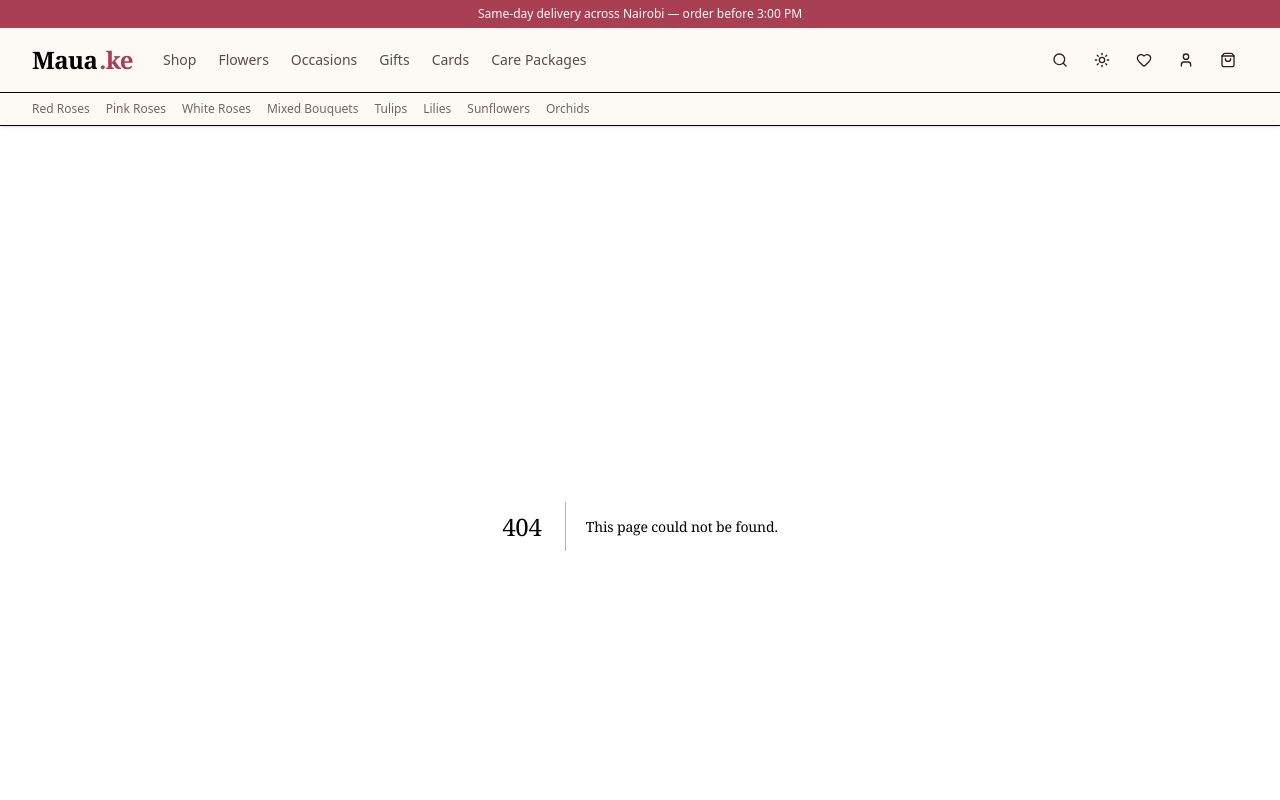
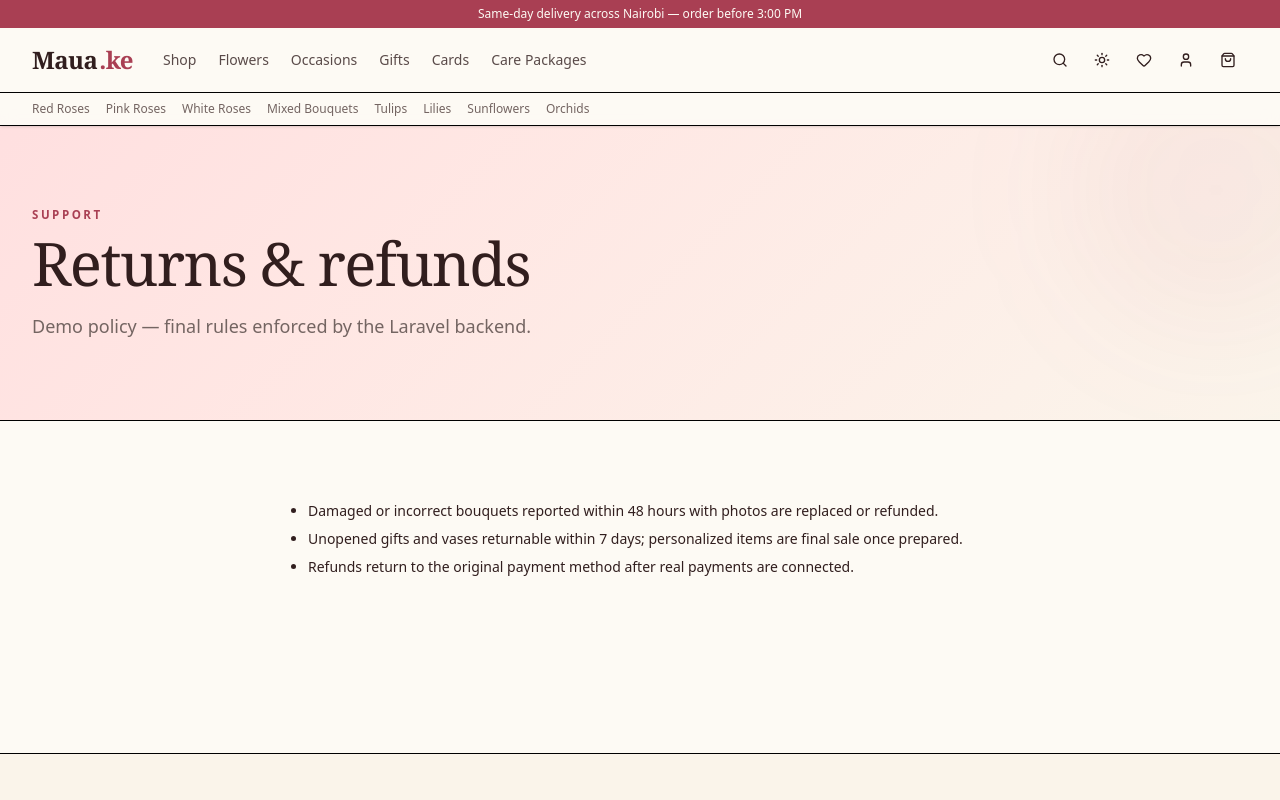
Before and after one commit to mcwachira/maua.ke, a Next.js app in the folder apps/web/: page /returns in a window 1280 px wide. Before the commit this address had no page. Shown: the top 800 px of the page. Built offline with nearby package versions, Linux system fonts and the light colour scheme.

Commit message:
feat(web): add returns page

```diff
--- /dev/null
+++ b/apps/web/app/returns/page.tsx
@@ -0,0 +1,4 @@
+import { PageHeader, Section } from "@/components/Section";
+export default function ReturnsPage() {
+  return (<><PageHeader eyebrow="Support" title="Returns & refunds" description="Demo policy — final rules enforced by the Laravel backend." /><Section className="max-w-3xl"><ul className="list-disc space-y-2 pl-5 text-sm"><li>Damaged or incorrect bouquets reported within 48 hours with photos are replaced or refunded.</li><li>Unopened gifts and vases returnable within 7 days; personalized items are final sale once prepared.</li><li>Refunds return to the original payment method after real payments are connected.</li></ul></Section></>);
+}
```
